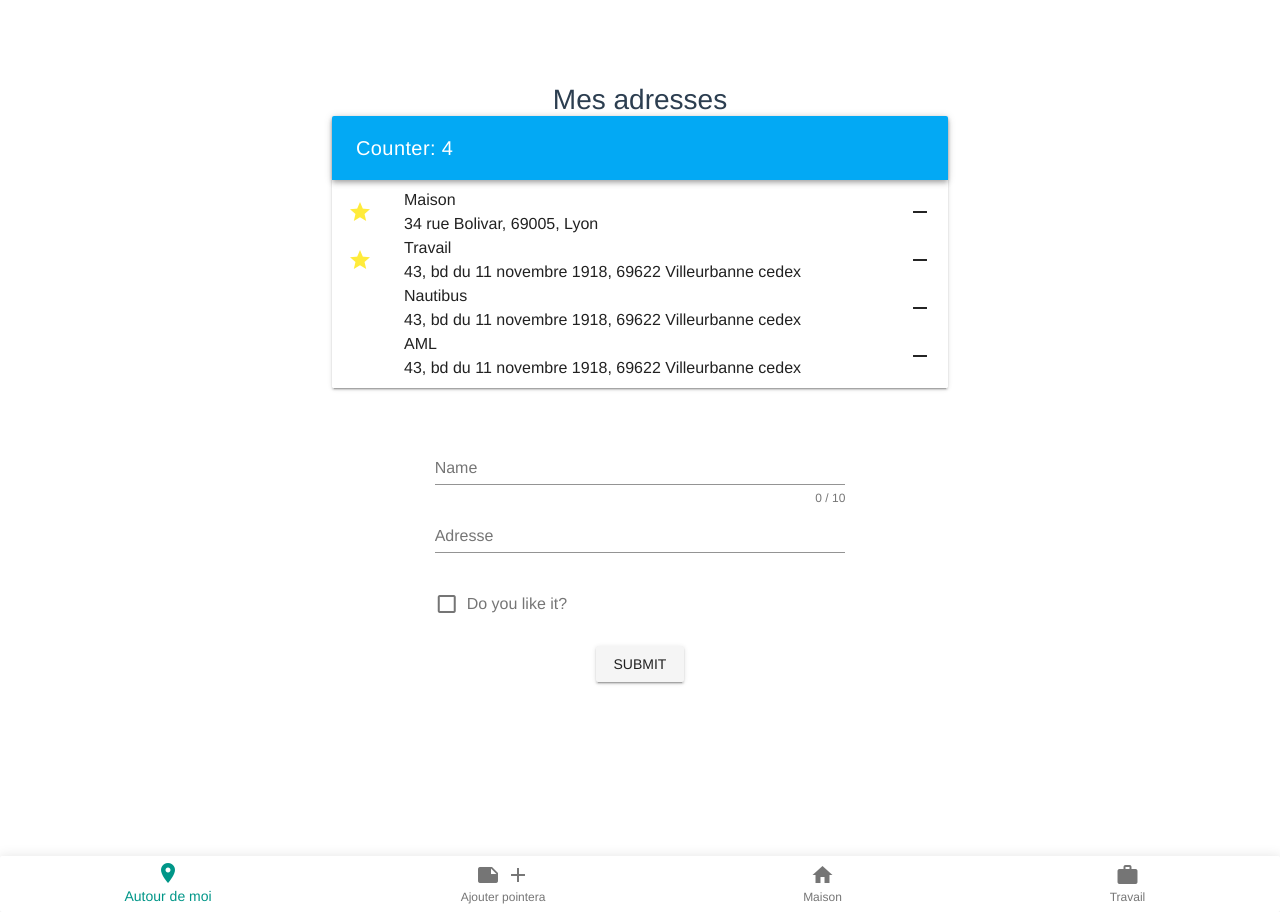
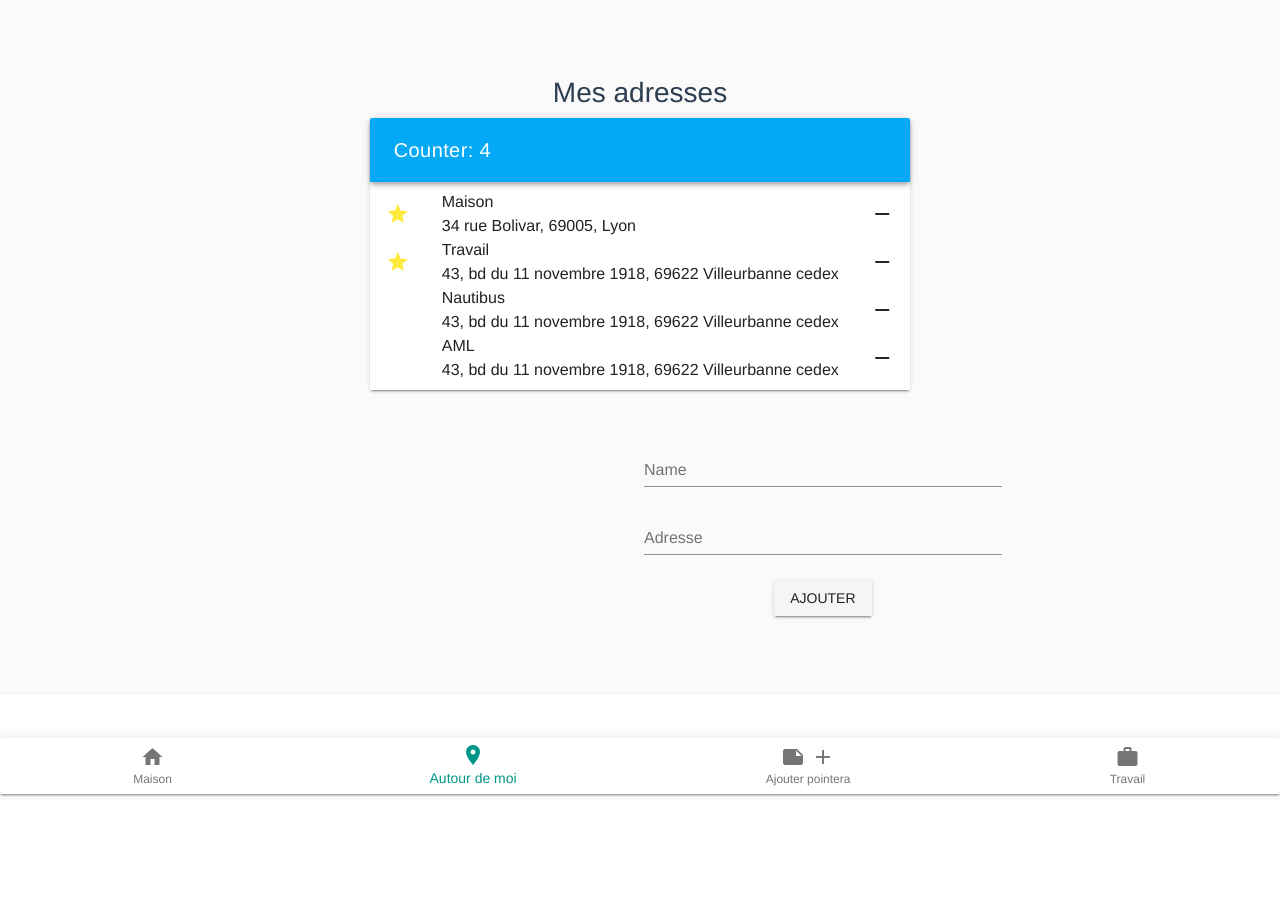
Before and after one commit to nxhuy-github/MyCityMapper2, a Vue app in the folder myCityMapper/: page /#/myaddresses in a window 1280 px wide. After the commit the page ends 800 px from the top, so only its background shows below. Built offline with nearby package versions, Linux system fonts and the light colour scheme.

Commit message:
modifier layout, ajouter grilles, interface....

```diff
--- a/myCityMapper/src/App.vue
+++ b/myCityMapper/src/App.vue
@@ -1,7 +1,24 @@
 <template>
   <div id="app">
-    <router-view/>
-    <bottom-nav/>
+  <v-app>
+   <v-content>
+    <v-container fluid>
+     <v-container grid-list-md text-xs-center>
+      <v-layout row wrap>
+        <v-flex xs12>
+          <router-view></router-view>
+        </v-flex>
+      </v-layout>
+     </v-container>
+     </v-container>
+    </v-content>
+
+    <v-flex xs12>
+      <bottom-nav/>
+    </v-flex>
+
+
+  </v-app>
   </div>
 </template>
 
@@ -23,6 +40,6 @@ export default {
   -moz-osx-font-smoothing: grayscale;
   text-align: center;
   color: #2c3e50;
-  margin-top: 60px;
+
 }
 </style>
--- a/myCityMapper/src/components/AddAddress.vue
+++ b/myCityMapper/src/components/AddAddress.vue
@@ -1,12 +1,11 @@
 <template>
-  <v-layout row wrap>
+  <v-layout align-center justify-center>
     <v-flex xs6 md4 offset-md4>
       <v-form ref="form" lazy-validation>
         <v-text-field
           label="Name"
           v-model="name"
           :rules="[() => name.length > 0 || 'This field is required']"
-          :counter="10"
           required
         ></v-text-field>
         <v-text-field
@@ -15,12 +14,7 @@
           :rules="[() => address.length > 0 || 'This field is required']"
           required
         ></v-text-field>
-        <v-checkbox
-          label="Do you like it?"
-          v-model="favorite"
-          required
-        ></v-checkbox>
-        <v-btn @click="createAddress">submit</v-btn>
+        <v-btn @click="createAddress">Ajouter</v-btn>
       </v-form>
     </v-flex>
   </v-layout>
--- a/myCityMapper/src/components/BottomNav.vue
+++ b/myCityMapper/src/components/BottomNav.vue
@@ -1,7 +1,13 @@
 <template>
-  <v-card height="200px" flat>
-    <!-- <div class="headline text-xs-center pa-5">Lyon transit</div> -->
+  <v-card height="100px" style="overflow: hidden;" absolute="true">
     <v-bottom-nav absolute :value="true" :active.sync="e1" color="transparent">
+    <router-link to="/">
+      <v-btn flat color="teal" value="nearby">
+          <span>Maison</span>
+          <v-icon>home</v-icon>
+      </v-btn>
+    </router-link>
+
       <router-link to="/aroundme">
         <v-btn flat color="teal" value="recent">
           <span>Autour de moi</span>
@@ -14,13 +20,6 @@
         <span>Ajouter pointera</span>
         <v-icon>note add</v-icon>
       </v-btn>
-      </router-link>
-
-      <router-link to="">
-        <v-btn flat color="teal" value="nearby">
-            <span>Maison</span>
-            <v-icon>home</v-icon>
-        </v-btn>
       </router-link>
 
       <router-link to="">
--- a/myCityMapper/src/components/HelloWorld.vue
+++ b/myCityMapper/src/components/HelloWorld.vue
@@ -1,11 +1,11 @@
 <template>
+<v-layout align-center justify-center>
 <v-flex xs6 md4 offset-md4>
   <v-subheader>LYON TRANSIT</v-subheader>
   <v-form >
     <v-text-field
       label="Départ"
       v-model="depart"
-      :counter="10"
       required
     ></v-text-field>
     <v-text-field
@@ -16,6 +16,7 @@
     <v-btn >Rechercher</v-btn>
   </v-form>
 </v-flex>
+ </v-layout>
 </template>
 
 <script>
```
Also changed, not shown: myCityMapper/src/components/AroundMe.vue (renamed from myCityMapper/src/components/aroundme.vue), myCityMapper/src/components/MyAddresses.vue (renamed from myCityMapper/src/components/myaddresses.vue), 1 other file (tests, documents, lock files or other folders).
